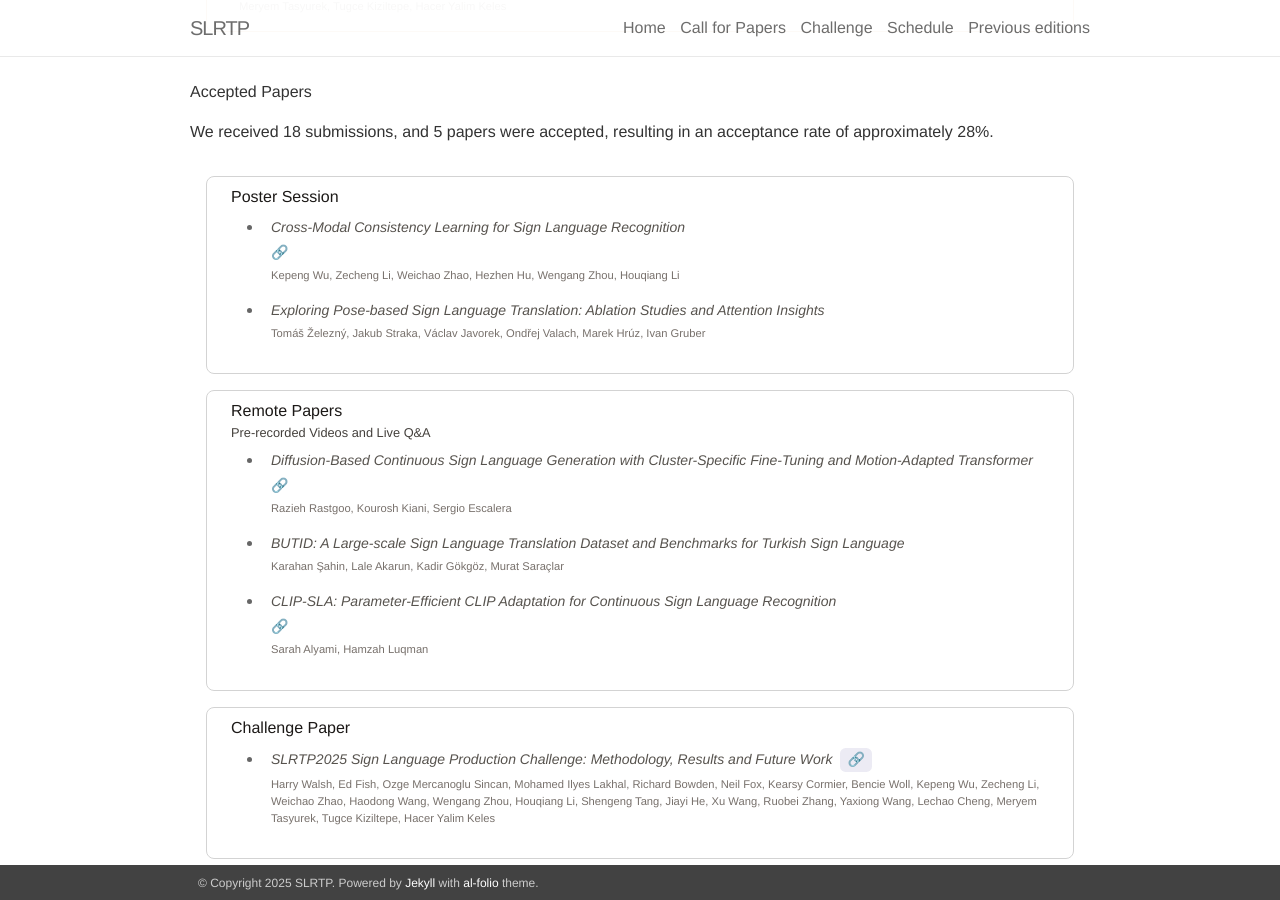
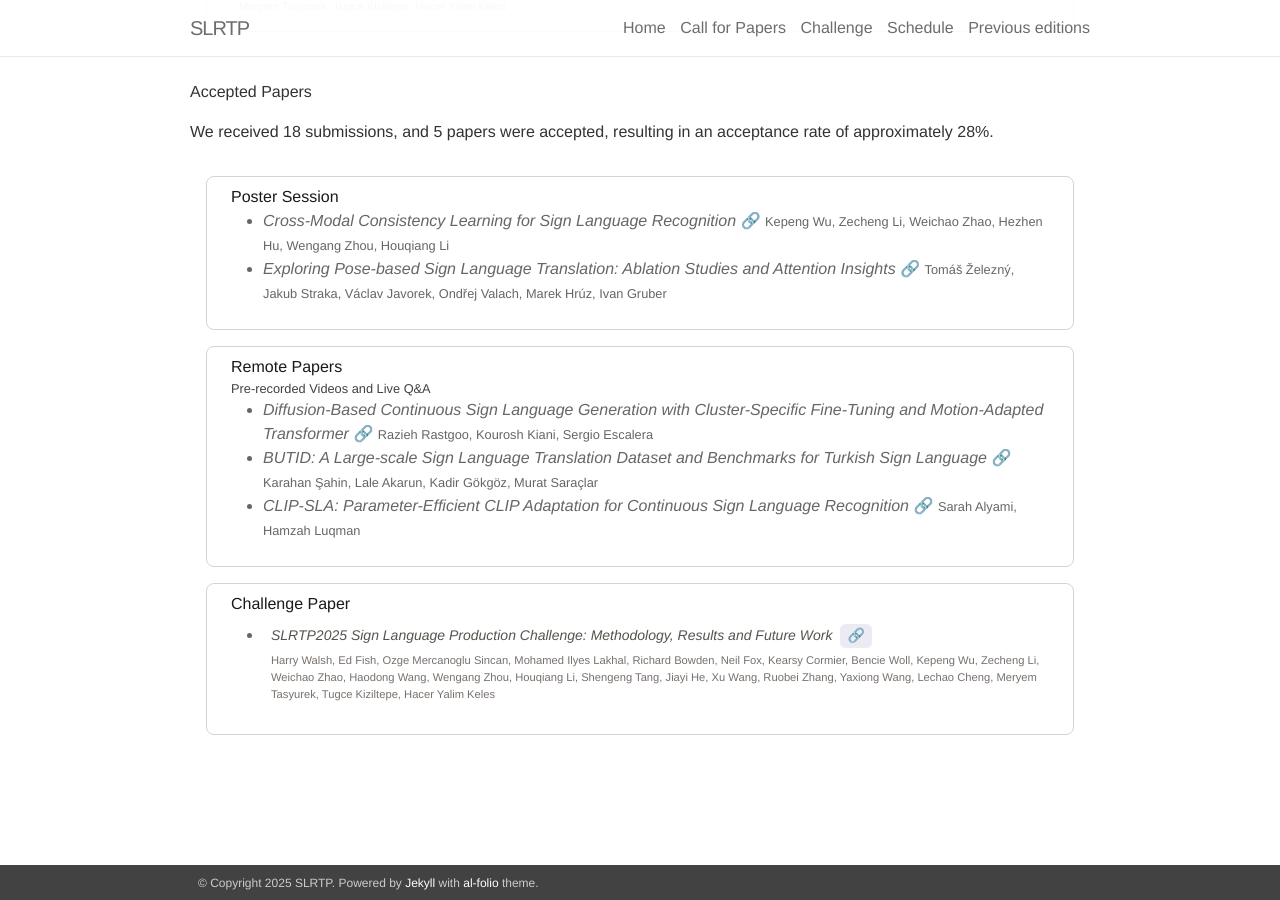
Before and after one commit to slrtpworkshop/slrtpworkshop.github.io, a Jekyll site: the page built from _pages/03_schedule.md, in a window 1280 px wide and 900 px high, scrolled down 2414 px. Built offline with Jekyll 4.4.1, drawn with Linux system fonts in a browser that asks for light colours; nearby versions of some CDN libraries.

Commit message:
upload papers

```diff
--- a/_includes/papers.html
+++ b/_includes/papers.html
@@ -5,7 +5,7 @@
         </div>
         <ul>
             <li>
-                <div class="paper-details">
+                <div class="paper-detail-header">
                     <i>Cross-Modal Consistency Learning for Sign Language Recognition</i>
                        <a href="https://openaccess.thecvf.com/content/CVPR2025W/SLRTP/html/Wu_Cross-Modal_Consistency_Learning_for_Sign_Language_Recognition_CVPRW_2025_paper.html" target="_blank" rel="noopener noreferrer">
                             🔗
@@ -14,8 +14,11 @@
                 </div>
             </li>
             <li>
-                <div class="paper-details">
+                <div class="paper-detail-header">
                     <i>Exploring Pose-based Sign Language Translation: Ablation Studies and Attention Insights</i>
+                    <a href="assets/papers/SLRTP-13.pdf" target="_blank" rel="noopener noreferrer">
+                            🔗
+                        </a>
                     <small class="author">Tomáš Železný, Jakub Straka, Václav Javorek, Ondřej Valach, Marek Hrúz, Ivan Gruber</small>
                 </div>
             </li>
@@ -30,7 +33,7 @@
         </div>
         <ul>
             <li>
-                <div class="paper-details">
+                <div class="paper-detail-header">
                     <i>Diffusion-Based Continuous Sign Language Generation with Cluster-Specific Fine-Tuning and Motion-Adapted Transformer</i>
                         <a href="https://openaccess.thecvf.com/content/CVPR2025W/SLRTP/html/Rastgoo_Diffusion-Based_Continuous_Sign_Language_Generation_with_Cluster-Specific_Fine-Tuning_and_Motion-Adapted_CVPRW_2025_paper.html" target="_blank" rel="noopener noreferrer">
                             🔗
@@ -39,13 +42,16 @@
                 </div>
             </li>
             <li>
-                <div class="paper-details">
+                <div class="paper-detail-header">
                     <i>BUTID: A Large-scale Sign Language Translation Dataset and Benchmarks for Turkish Sign Language</i>
+                    <a href="assets/papers/SLRTP-18.pdf" target="_blank" rel="noopener noreferrer">
+                            🔗
+                        </a>
                     <small class="author">Karahan Şahin, Lale Akarun, Kadir Gökgöz, Murat Saraçlar</small>
                 </div>
             </li>
             <li>
-                <div class="paper-details">
+                <div class="paper-detail-header">
                     <i>CLIP-SLA: Parameter-Efficient CLIP Adaptation for Continuous Sign Language Recognition</i>
                         <a href="https://openaccess.thecvf.com/content/CVPR2025W/SLRTP/html/Alyami_CLIP-SLA_Parameter-Efficient_CLIP_Adaptation_for_Continuous_Sign_Language_Recognition_CVPRW_2025_paper.html" target="_blank" rel="noopener noreferrer">
                             🔗
```
Also changed, not shown: 2 other files.
